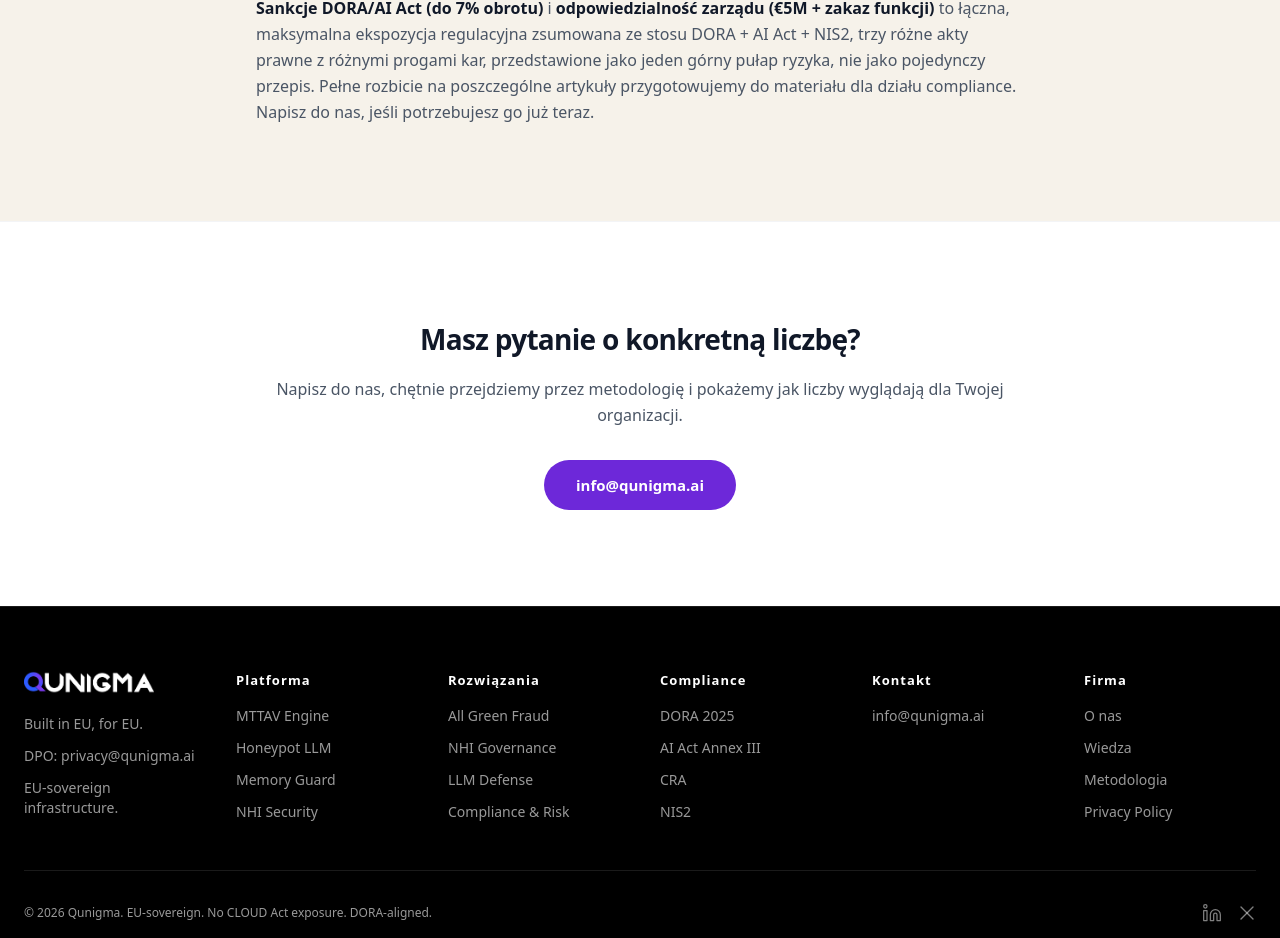
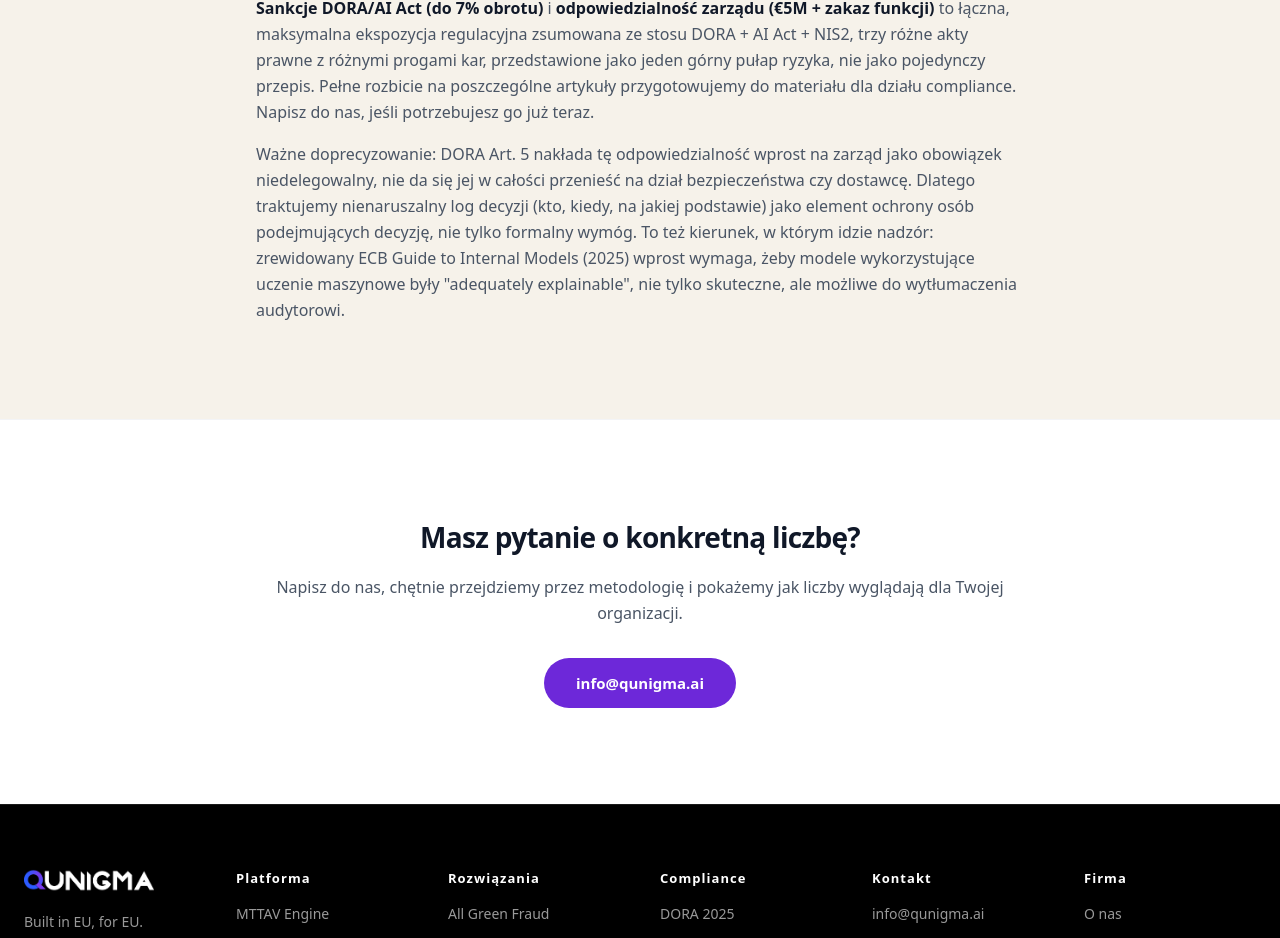
Before and after one commit to JKulczynski/qunigma-landing, a Next.js app: page /metodologia in a window 1280 px wide. Shown: the part 1936-2874 px from the top of the page. Built offline with nearby package versions, Linux system fonts and the light colour scheme; a web font is replaced by a local one.

Commit message:
Metodologia: dodana osobista odpowiedzialnosc zarzadu (DORA Art. 5) i wymog explainability (ECB Guide 2025)

```diff
--- a/app/en/methodology/page.tsx
+++ b/app/en/methodology/page.tsx
@@ -83,6 +83,9 @@ export default function MethodologyPage() {
               <p>
                 <strong className="text-gray-900">DORA/AI Act penalties (up to 7% of turnover)</strong> and <strong className="text-gray-900">board liability (€5M + function ban)</strong> represent the combined maximum regulatory exposure across the DORA + AI Act + NIS2 stack, three separate legal instruments with different penalty thresholds, presented as a single upper risk ceiling rather than a single provision. We&apos;re preparing a full article-by-article breakdown for a compliance-team resource. Reach out if you need it now.
               </p>
+              <p>
+                An important clarification: DORA Art. 5 places this responsibility directly on the board as a non-delegable duty, it can&apos;t be fully transferred to the security team or a vendor. That&apos;s why we treat the immutable decision log (who, when, on what basis) as protection for the people making the decision, not just a formal requirement. Supervision is heading the same direction: the revised ECB Guide to Internal Models (2025) explicitly requires machine-learning models to be &quot;adequately explainable&quot;, not just effective, but able to be justified to an auditor.
+              </p>
             </div>
           </div>
         </section>
--- a/app/metodologia/page.tsx
+++ b/app/metodologia/page.tsx
@@ -83,6 +83,9 @@ export default function MetodologiaPage() {
               <p>
                 <strong className="text-gray-900">Sankcje DORA/AI Act (do 7% obrotu)</strong> i <strong className="text-gray-900">odpowiedzialność zarządu (€5M + zakaz funkcji)</strong> to łączna, maksymalna ekspozycja regulacyjna zsumowana ze stosu DORA + AI Act + NIS2, trzy różne akty prawne z różnymi progami kar, przedstawione jako jeden górny pułap ryzyka, nie jako pojedynczy przepis. Pełne rozbicie na poszczególne artykuły przygotowujemy do materiału dla działu compliance. Napisz do nas, jeśli potrzebujesz go już teraz.
               </p>
+              <p>
+                Ważne doprecyzowanie: DORA Art. 5 nakłada tę odpowiedzialność wprost na zarząd jako obowiązek niedelegowalny, nie da się jej w całości przenieść na dział bezpieczeństwa czy dostawcę. Dlatego traktujemy nienaruszalny log decyzji (kto, kiedy, na jakiej podstawie) jako element ochrony osób podejmujących decyzję, nie tylko formalny wymóg. To też kierunek, w którym idzie nadzór: zrewidowany ECB Guide to Internal Models (2025) wprost wymaga, żeby modele wykorzystujące uczenie maszynowe były &quot;adequately explainable&quot;, nie tylko skuteczne, ale możliwe do wytłumaczenia audytorowi.
+              </p>
             </div>
           </div>
         </section>
```
